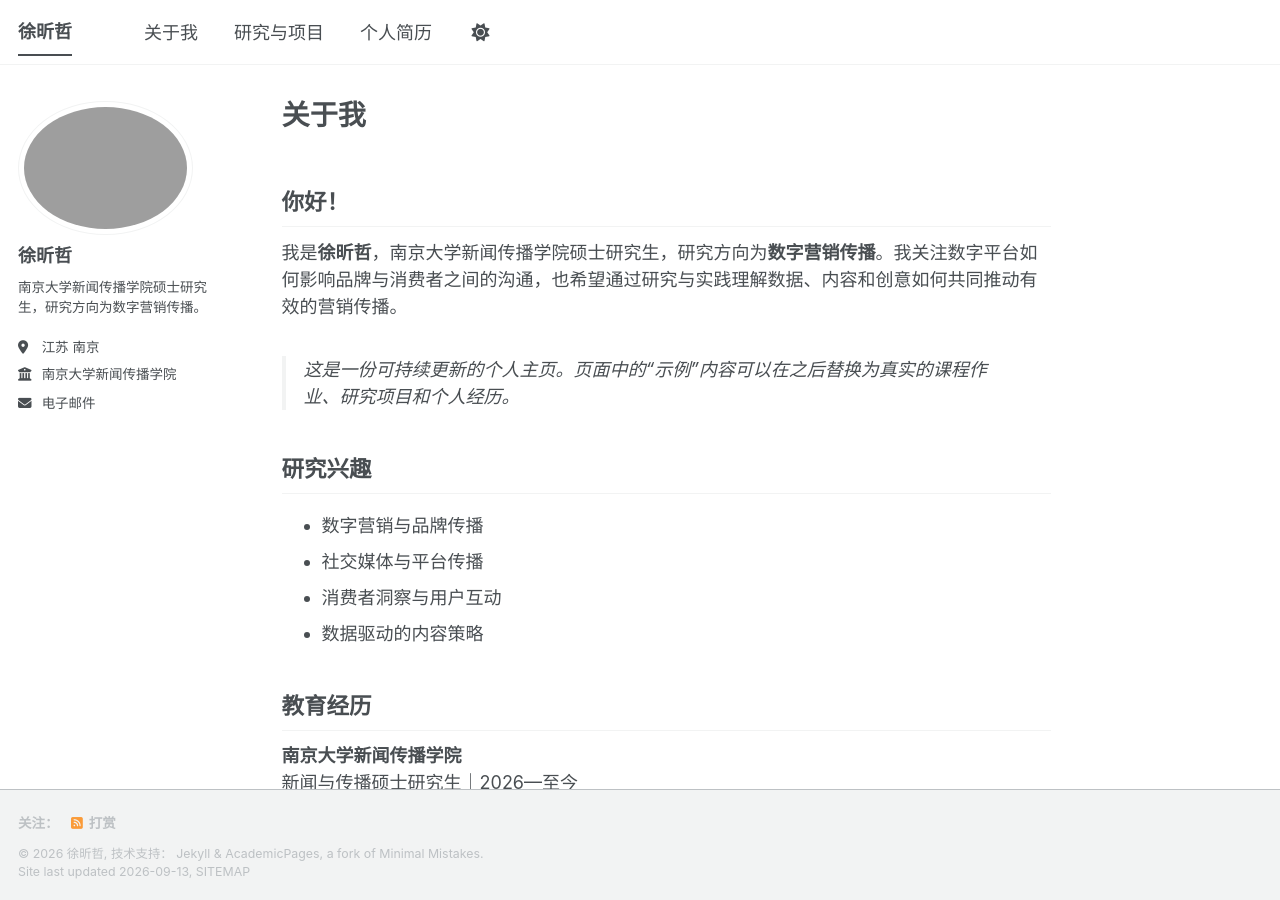
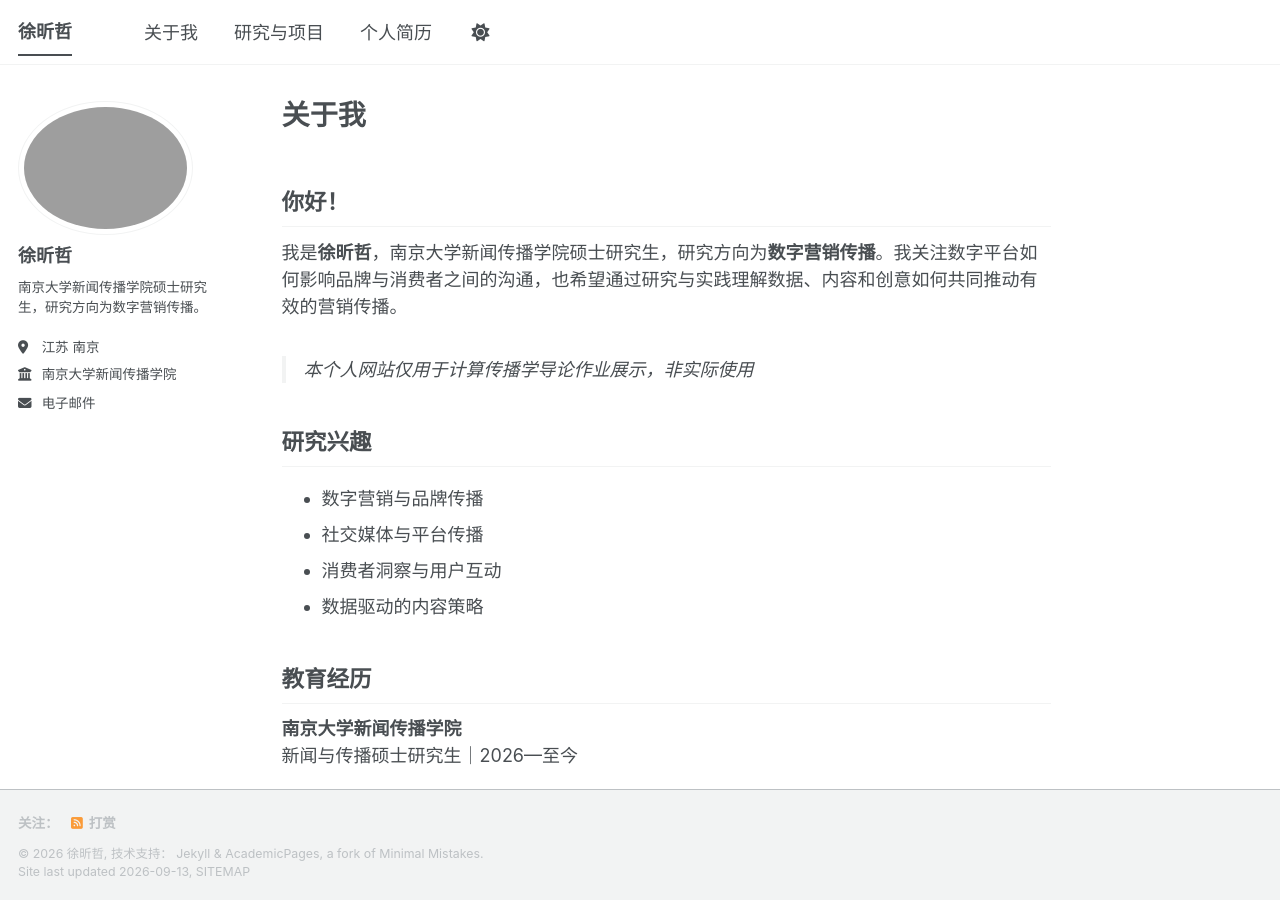
Before and after one commit to Lemcous/Lemcous.github.io, a Jekyll site: the page built from index.md, in a window 1280 px wide and 900 px high. Built offline with Jekyll 4.4.1, drawn with Linux system fonts in a browser that asks for light colours; a style sheet for code colours, icons or effects is not loaded.

Commit message:
Update index.md

```diff
--- a/index.md
+++ b/index.md
@@ -8,7 +8,7 @@ author_profile: true
 
 我是**徐昕哲**，南京大学新闻传播学院硕士研究生，研究方向为**数字营销传播**。我关注数字平台如何影响品牌与消费者之间的沟通，也希望通过研究与实践理解数据、内容和创意如何共同推动有效的营销传播。
 
-> 这是一份可持续更新的个人主页。页面中的“示例”内容可以在之后替换为真实的课程作业、研究项目和个人经历。
+> 本个人网站仅用于计算传播学导论作业展示，非实际使用
 
 ## 研究兴趣
 
```
